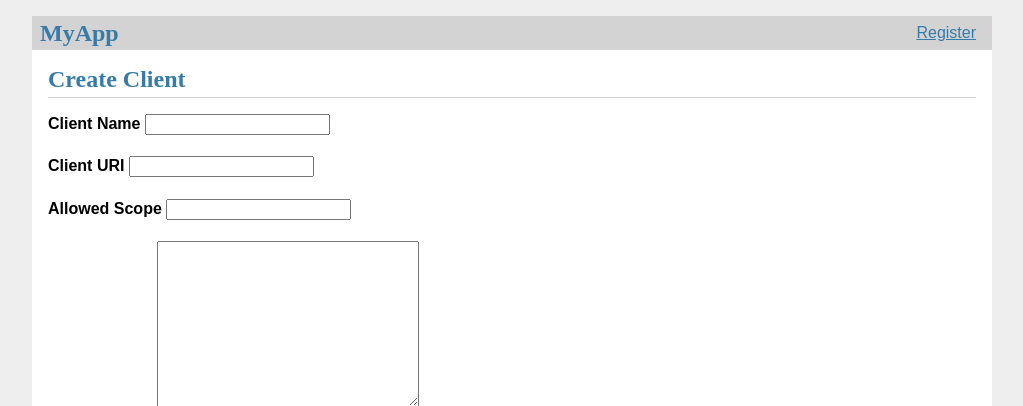
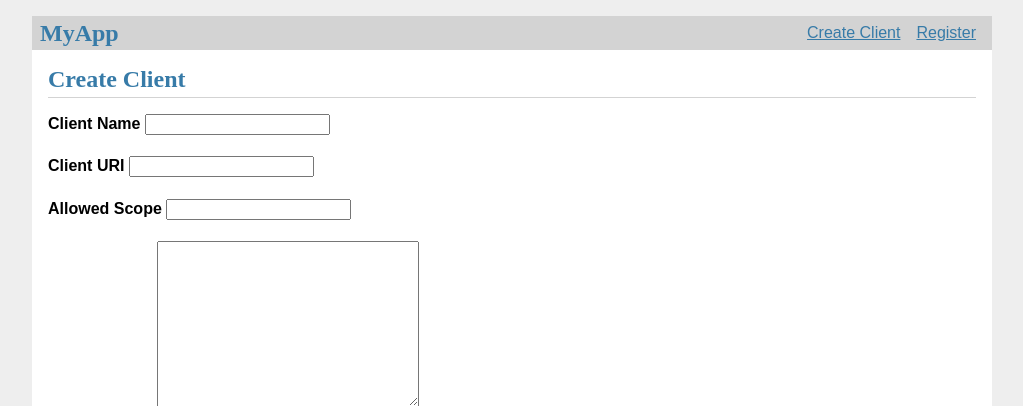
Before and after one commit to mwsyow/python-chat-bot-app, a Python web app: template auth_service/auth_service/templates/create_client.html in a window 1280 px wide. Shown: the top 406 px of the page, without its empty margins (128-1151 px from the left). Run offline with Jinja, Linux system fonts and the light colour scheme; the template is opened without the code that fills it, so the values that code supplies are empty.

Commit message:
create_client should appear even if user not logged in

```diff
--- a/auth_service/auth_service/templates/base.html
+++ b/auth_service/auth_service/templates/base.html
@@ -6,9 +6,9 @@
   <ul>
     {% if g.user %}
       <li><span>{{ g.user['username'] }}</span>
-      <li><a href="{{ url_for('home.create_client') }}">Create Client</a>
       <li><a href="{{ url_for('home.logout') }}">Log Out</a>
     {% else %}
+      <li><a href="{{ url_for('home.create_client') }}">Create Client</a>
       <li><a href="{{ url_for('home.register') }}">Register</a>
     {% endif %}
   </ul>
```
